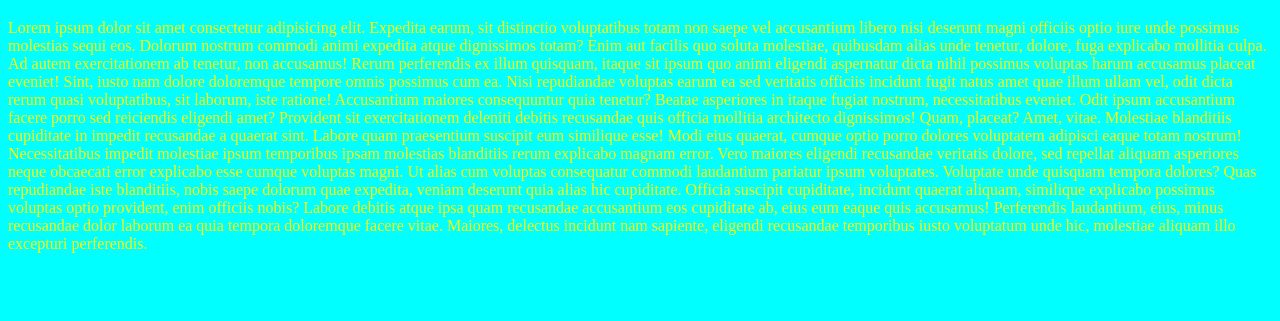
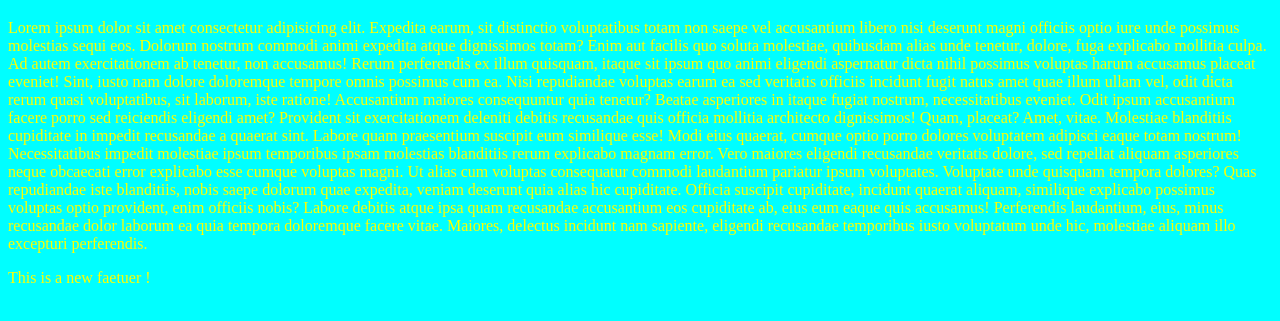
Before and after one commit to Iamzohaibali/localrepo, a plain HTML site: page index.html in a window 1280 px wide. Shown: the part 61-382 px from the top of the page. Drawn offline with Linux system fonts and the light colour scheme.

Commit message:
New parargraph added

```diff
--- a/index.html
+++ b/index.html
@@ -18,5 +18,6 @@ Necessitatibus impedit molestiae ipsum temporibus ipsam molestias blanditiis rer
 Ut alias cum voluptas consequatur commodi laudantium pariatur ipsum voluptates. Voluptate unde quisquam tempora dolores? Quas repudiandae iste blanditiis, nobis saepe dolorum quae expedita, veniam deserunt quia alias hic cupiditate.
 Officia suscipit cupiditate, incidunt quaerat aliquam, similique explicabo possimus voluptas optio provident, enim officiis nobis? Labore debitis atque ipsa quam recusandae accusantium eos cupiditate ab, eius eum eaque quis accusamus!
 Perferendis laudantium, eius, minus recusandae dolor laborum ea quia tempora doloremque facere vitae. Maiores, delectus incidunt nam sapiente, eligendi recusandae temporibus iusto voluptatum unde hic, molestiae aliquam illo excepturi perferendis.</p>
+<p>This is a new faetuer !</p>
 </body>
 </html>
```
